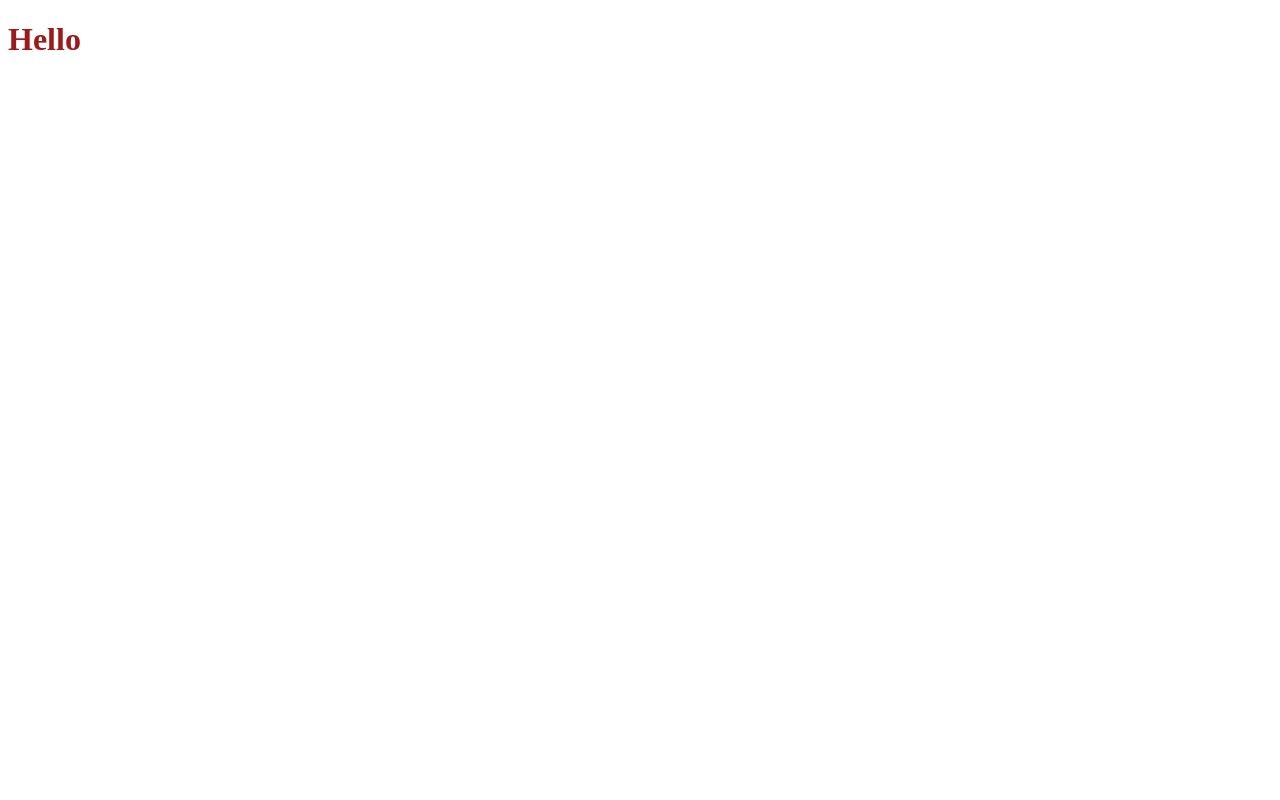
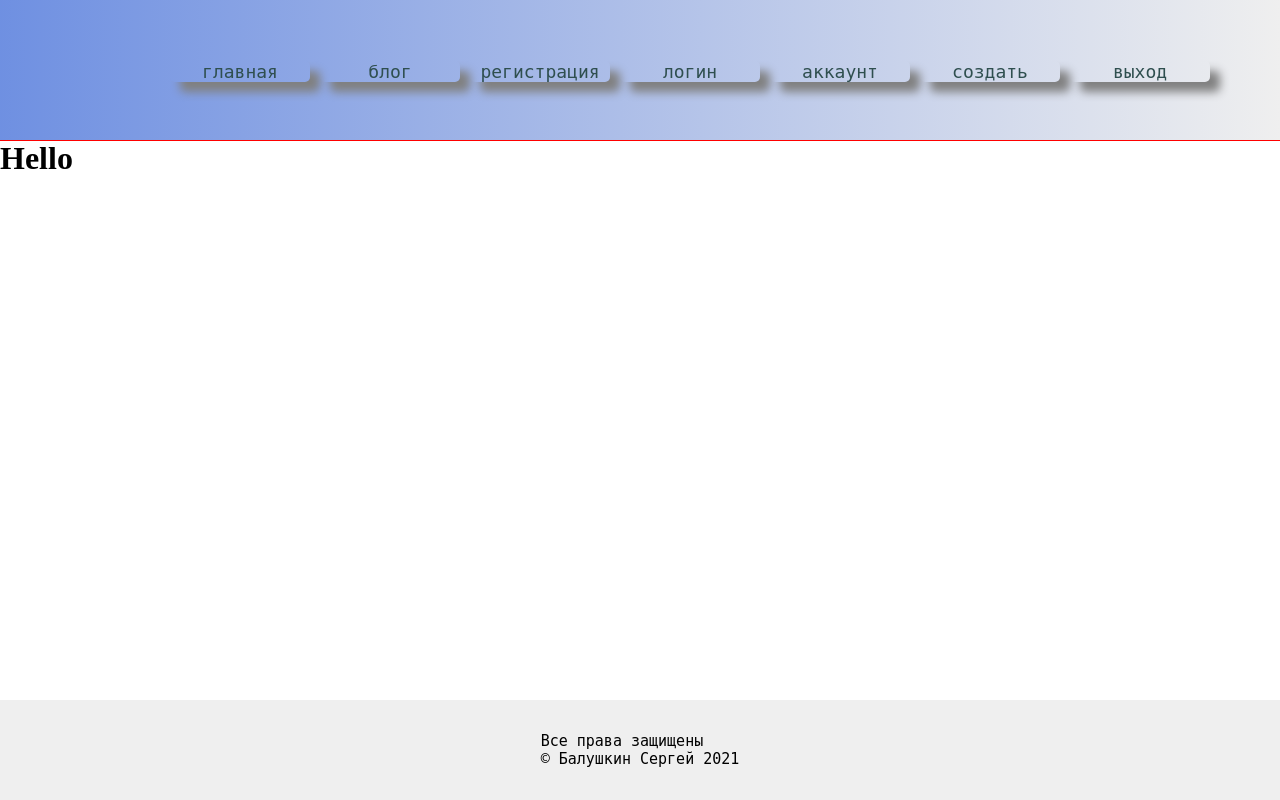
Before and after one commit to BSV-1972/flask.blog, a Flask app: page / in a window 1280 px wide. Before the commit the page is almost empty. Run offline with Flask 2, Linux system fonts and the light colour scheme.

Commit message:
'add_main_menu'

```diff
--- a/run.py
+++ b/run.py
@@ -10,5 +10,6 @@ def home():
     return render_template("index.html", title="Главная")
 
 
+
 if __name__ == '__main__':
     app.run(debug=True, port=5656)  # стандартный порт у Фласка 5000, у Джанга 8000
--- a/static/css/style.css
+++ b/static/css/style.css
@@ -1,7 +1,80 @@
-h1 {
-    color: #9C1A1C;
+*{
+    margin: 0;
+    padding: 0;
 }
 
-.wrapper {
-    outline: 1px orange;
+html, body {
+    height: 100%;
 }
+
+/* MAIN_MENU */
+
+.header{
+    height: 140px;
+    outline: 1px red solid;
+    background-image: linear-gradient(90deg, #678ae0f2, #efefef);
+
+}
+
+.main_menu{
+    display: flex;
+    justify-content: flex-end;
+    padding-right: 60px;
+}
+
+.main_menu a{
+    text-decoration: none;
+    color: darkslategray;
+    font-weight: 400;
+}
+
+.main_menu li{
+    list-style: none;
+    margin-right: 10px;
+    width: 140px;
+    font-family: monospace;
+    margin-top: 5%;
+    box-shadow: 10px 10px 10px grey;
+    border-radius: 5px;
+    text-align: center;
+}
+
+/* анимация для меню: при наведении (ховер) */
+
+.main_menu li:hover{
+    transition-duration: 1s;
+    box-shadow: 4px 5px 50px gray;
+}
+
+.main_menu p{
+    font-size: 18px;
+}
+
+/* WRAPPER */
+.wrapper{
+    display: flex;
+    flex-direction: column;
+    height: 100%;
+}
+
+/* CONTENT */
+
+.content{
+    width: 60%;
+    margin: 100px auto 0;
+    flex: 1 0 auto;
+}
+
+/* FOOTER */
+
+.footer{
+    width: 100%;
+    height: 100px;
+    display: flex;
+    justify-content: center;
+    align-items: center;
+    font-size: 15px;
+    font-family: monospace;
+    background: #efefef;
+    flex: 0 0 auto;
+}
--- a/templates/layout.html
+++ b/templates/layout.html
@@ -19,18 +19,34 @@
 <div class="wrapper">
 
     {% block menu %}
+        <header class="header">
+            <ul class="main_menu">
+                <li><a href="#"><p>главная</p></a></li>
+                <li><a href="#"><p>блог</p></a></li>
+                <li><a href="#"><p>регистрация</p></a></li>
+                <li><a href="#"><p>логин</p></a></li>
+                <li><a href="#"><p>аккаунт</p></a></li>
+                <li><a href="#"><p>создать</p></a></li>
+                <li><a href="#"><p>выход</p></a></li>
+            </ul>
+        </header>
     {% endblock menu %}
 
 
-    {% block content %}
-    {% endblock content %}
+    {% block content %}{% endblock content %}
 
 
     {% block main_page %}
+        <div class="content">
+
+        </div>
     {% endblock main_page %}
 
 
     {% block footer %}
+        <footer class="footer">Все права защищены<br>
+            &#169; Балушкин Сергей 2021
+        </footer>
     {% endblock footer %}
 
 </div>
```
Also changed, not shown: static/css/style_x.css (added, +7 -0 lines), 1 other file.
